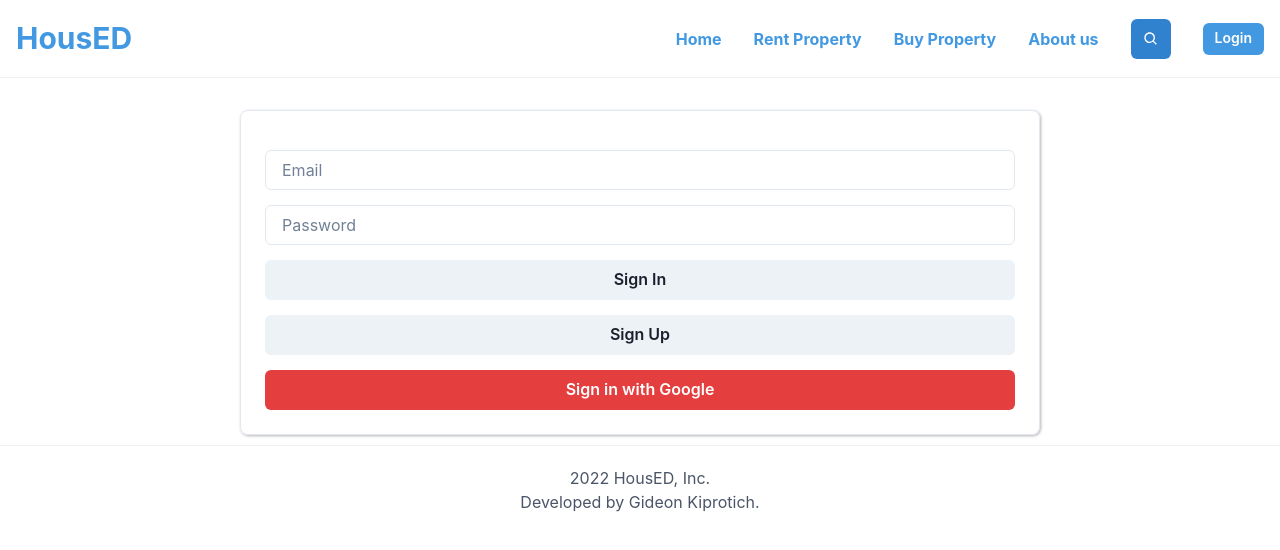
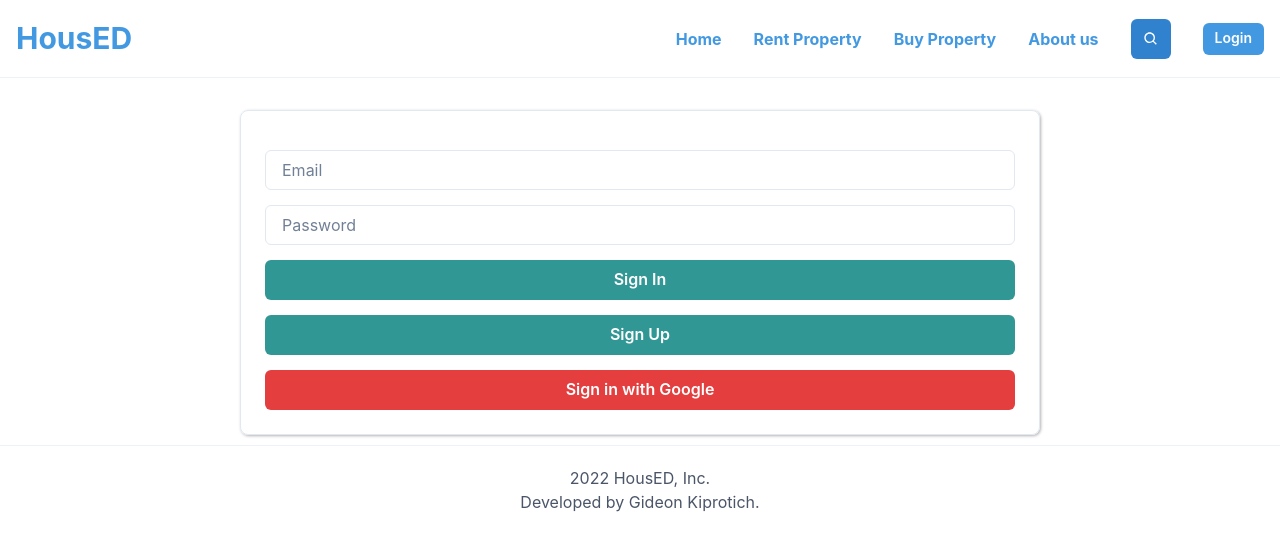
Before and after one commit to kgideon781/HousED-v2, a Next.js app: page /signin in a window 1280 px wide. Shown: the top 550 px of the page. Built offline with nearby package versions, Linux system fonts and the light colour scheme; no server answers; a small style sheet from the web is missing.

Commit message:
Added a lot of changes to my-profile and updated sign in sign up

```diff
--- a/components/Navbar.jsx
+++ b/components/Navbar.jsx
@@ -160,13 +160,13 @@ const MenuLinks = ({ isOpen }) => {
                             <Icon fontSize={"lg"} ml={"2%"} mr={"2%"} as={BiCog} />
                             <MenuItem to={"/settings"}>Settings</MenuItem>
                         </Flex>
-                        {role === 'subscriber' ?  <Flex alignItems={"center"}  p={"2%"} w={"100%"} cursor={"pointer"}>
+                        {role === 'subscriber' || role === null ?  <Flex alignItems={"center"}  p={"3%"} w={"100%"} cursor={"pointer"} borderColor={"gray.200"} borderWidth={"1px"}>
                             <Icon fontSize={"lg"} ml={"2%"} mr={"2%"} as={GiOverlordHelm} />
                             <MenuItem to={"/account-setup"}>I am a Landlord/Agency</MenuItem>
 
                         </Flex>
                             :
-                            <Flex alignItems={"center"}  p={"2%"} w={"100%"} cursor={"pointer"}>
+                            <Flex alignItems={"center"}  p={"3%"} w={"100%"} cursor={"pointer"} borderColor={"gray.200"} borderWidth={"1px"}>
                                 <Icon fontSize={"lg"} ml={"2%"} mr={"2%"} as={BiHotel} />
                                 <MenuItem to={"/my-profile"}>My Properties</MenuItem>
 
--- a/package.json
+++ b/package.json
@@ -14,6 +14,7 @@
     "@chakra-ui/react": "^2.3.7",
     "@emotion/react": "^11.10.5",
     "@emotion/styled": "^11.10.5",
+    "@react-oauth/google": "^0.11.0",
     "axios": "^1.1.3",
     "firebase": "^8.5.0",
     "framer-motion": "^7.6.5",
--- a/pages/signin.js
+++ b/pages/signin.js
@@ -1,9 +1,14 @@
 import React, { useState } from "react";
 import {auth, db} from "../firebase";
-import firebase from 'firebase/app';
-import {FormControl, Input, Button, Flex, GridItem, Box, useToast} from "@chakra-ui/react";
-import { GoogleLogin } from 'react-google-login';
-import {useRouter} from "next/router";
+import {
+    FormControl,
+    Input,
+    Button,
+    Box,
+    useToast,
+} from "@chakra-ui/react";
+import { useRouter } from "next/router";
+import firebase from "firebase";
 
 const Signin = () => {
     const [email, setEmail] = useState("");
@@ -11,95 +16,55 @@ const Signin = () => {
     const [error, setError] = useState(null);
     const toast = useToast();
     const router = useRouter();
-    //check if user is logged in already and redirect them to the homepage
-    auth.onAuthStateChanged((user) => {
-        if (user) {
-            router.push('/');
+
+    // Function to handle sign-in
+    const handleSignIn = async () => {
+        try {
+            await auth.signInWithEmailAndPassword(email, password);
+            router.push("/");
+        } catch (error) {
+            setError(error.message);
         }
-    });
+    };
 
+    // Function to handle sign-up
+    const handleSignUp = async () => {
+        try {
+            await auth.createUserWithEmailAndPassword(email, password).then((user) => {
+                    db.collection("users").doc(user.user.uid).set({
+                        email: email,
+                        role: "subscriber",
+                        uid: user.user.uid,
+                        displayName: user.user.displayName,
+                        lastSeen: firebase.firestore.FieldValue.serverTimestamp(),
+                    });
+                }
 
-    const onSuccess = (response) => {
-        const googleCredential = auth.GoogleAuthProvider.credential(response.tokenId);
-        auth.signInWithCredential(googleCredential).then(r => console.log(`logged in as ${r.user.uid}`));
-    }
-
-    const onFailure = (error) => {
-        console.log(error);
-    }
-
-
-    const handleSignUp = async () => {
+            );
+            router.push("/");
+        } catch (error) {
+            setError(error.message);
+        }
+    };
+    // Function to handle sign up with Google
+    const handleGoogleSignUp = async () => {
         const provider = new firebase.auth.GoogleAuthProvider();
         try {
-            const { user } = await auth.signInWithPopup(provider);
-            // Save user data to your database
-            // Redirect to the homepage or another page
-            console.log(user)
-            db.collection("users").doc(user.uid).set({
-                displayName: user.displayName,
-                email: user.email,
-                uid: user.uid,
-                role: "subscriber"
-                //photoUrl: user.photoUrl
-            }, {merge: true}).then(r =>{
-                toast({
-                    title: `user ${user.displayName} created!`,
-                    status: "success",
-                    duration: 9000,
-                    isClosable: true,
-                });
-            })
-
-            await router.push('/');
-        }
-        catch (error) {
-            console.error(error);
-        }
-        /*auth
-            .createUserWithEmailAndPassword(email, password)
-            .then(() => {
-                toast({
-                    title: "user created!",
-                    status: "success",
-                    duration: 9000,
-                    isClosable: true,
-                });
-            })
-            .catch((error) => {
-                setError(error.message);
-                toast({
-                    title: "An error occurred! User could not be created",
-                    description: error.message,
-                    status: "error",
-                    duration: 9000,
-                    isClosable: true,
-                });
-            });*/
-    };
-
-    const handleSignIn = async () => {
-        auth
-            .signInWithEmailAndPassword(email, password)
-            .then(() => {
-                console.log("user signed in!");
-                toast({
-                    title: "Login successful.",
-                    status: "success",
-                    duration: 9000,
-                    isClosable: true,
-                });
-            })
-            .catch((error) => {
-                setError(error.message);
-                toast({
-                    title: "Email or password is incorrect! Please confirm and try again.",
-                    description: error.message,
-                    status: "error",
-                    duration: 9000,
-                    isClosable: true,
+            await auth.signInWithPopup(provider).then((result) => {
+                db.collection("users").doc(result.user.uid).set({
+                    email: result.user.email,
+                    role: "subscriber",
+                    uid: result.user.uid,
+                    photoURL: result.user.photoURL,
+                    displayName: result.user.displayName,
+                    lastSeen: firebase.firestore.FieldValue.serverTimestamp(),
                 });
             });
+
+            router.push("/");
+        } catch (error) {
+            setError(error.message);
+        }
     };
 
     return (
@@ -110,9 +75,9 @@ const Signin = () => {
             maxWidth={800}
             p={6}
             m="10px auto"
-            as="form">
-
-            <FormControl mr="5%" mt="2%" as={GridItem} colSpan={[6, 3]}>
+            as="form"
+        >
+            <FormControl mr="5%" mt="2%">
                 <Input
                     type="email"
                     placeholder="Email"
@@ -128,22 +93,20 @@ const Signin = () => {
                     onChange={(e) => setPassword(e.target.value)}
                 />
             </FormControl>
-            <Flex flexDirection={"column"} >
-                <Button mt="2%" variantColor="teal" onClick={handleSignIn}>
+            <Box display={"flex"} flexDir={"column"}>
+                <Button mt="2%" colorScheme="teal" onClick={handleSignIn}>
                     Sign In
                 </Button>
-                <Button mt="2%" variantColor="teal" onClick={handleSignUp}>
+                <Button mt="2%" colorScheme="teal" onClick={handleSignUp}>
                     Sign Up
                 </Button>
-                <Button
-                    colorScheme={"red"}
-                    clientId="289236507834-2j0hu3sfmckncpdvaduelcdordhur2rb.apps.googleusercontent.com"
-                    onClick={handleSignUp}
-                    mt="2%"
-                >Sign in with Google</Button>
-            </Flex>
+                {/* Remove handleSignUp from the button */}
+                <Button colorScheme="red" mt="2%" onClick={handleGoogleSignUp}>
+                    Sign in with Google
+                </Button>
+                {error && <p>{error}</p>}
+            </Box>
 
-            {error && <p>{error}</p>}
         </Box>
     );
 };
```
Also changed, not shown: pages/my-profile.js (+62 -10 lines), 1 other file (tests, documents, lock files or other folders).
